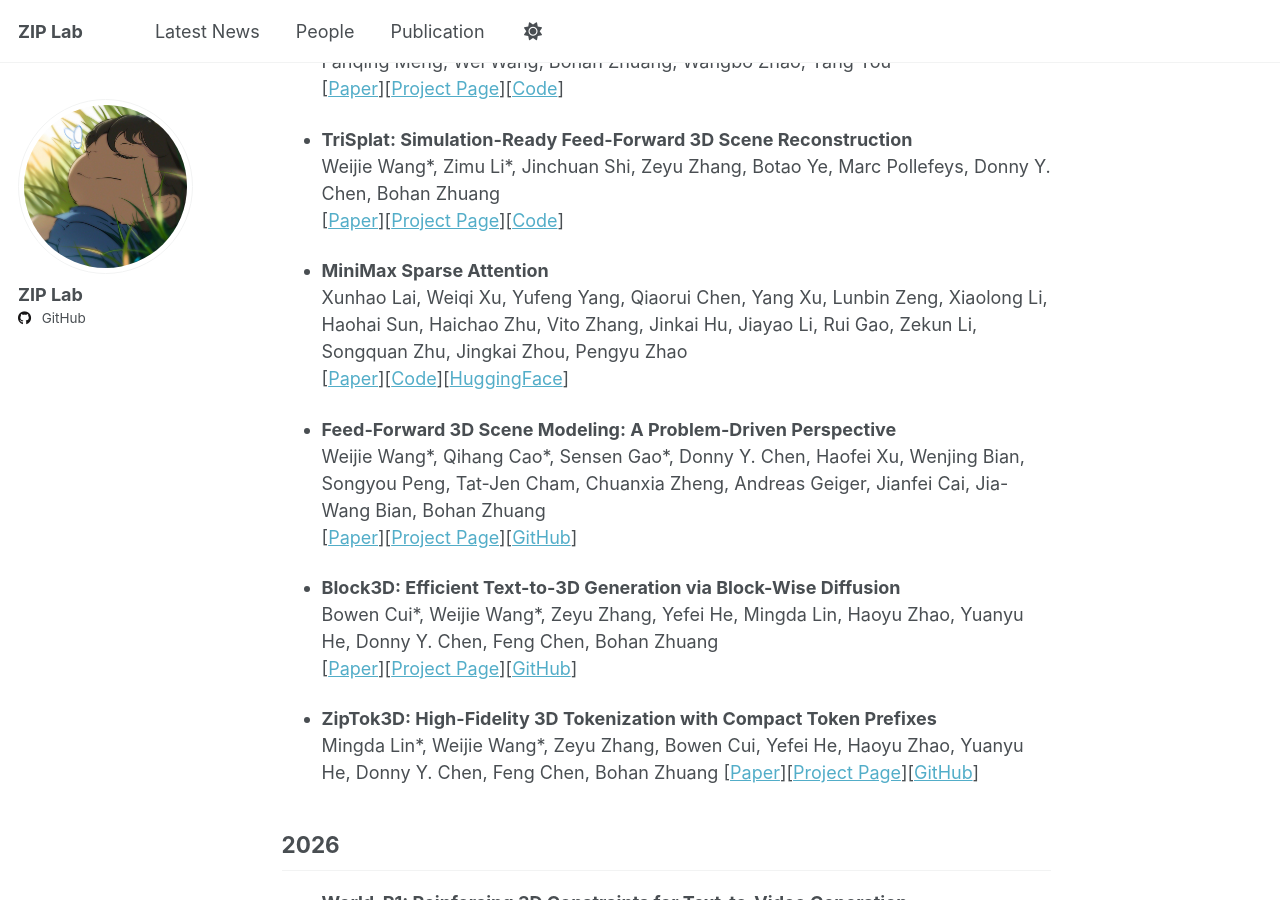
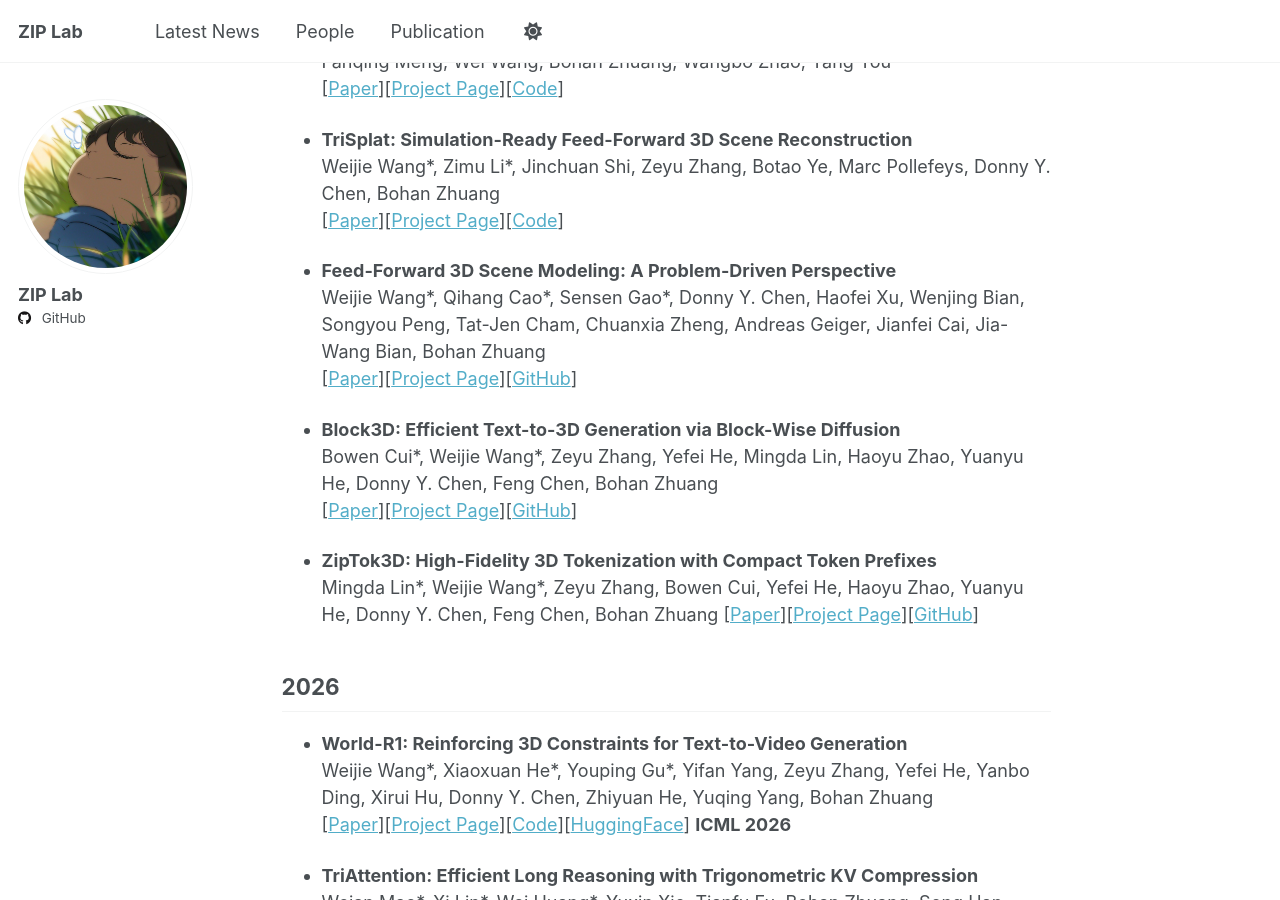
Before and after one commit to ziplab/ziplab.github.io, a Jekyll site: the page built from _pages/publication.md, in a window 1280 px wide and 900 px high, scrolled down 2023 px. Built offline with Jekyll 4.4.1, drawn with Linux system fonts in a browser that asks for light colours.

Commit message:
Update publication.md

```diff
--- a/_pages/publication.md
+++ b/_pages/publication.md
@@ -87,10 +87,6 @@ Pengfei Zhou, Zhiwei Tang, Yixing Ma, Jiasheng Tang, Yizeng Han, Zhenglin Wan, F
 Weijie Wang\*, Zimu Li\*, Jinchuan Shi, Zeyu Zhang, Botao Ye, Marc Pollefeys, Donny Y. Chen, Bohan Zhuang
 \[[Paper](https://arxiv.org/abs/2605.26115)\]\[[Project Page](https://lhmd.top/trisplat/#interactive)\]\[[Code](https://github.com/ziplab/TriSplat)\]
 
-
-- **MiniMax Sparse Attention**
-Xunhao Lai, Weiqi Xu, Yufeng Yang, Qiaorui Chen, Yang Xu, Lunbin Zeng, Xiaolong Li, Haohai Sun, Haichao Zhu, Vito Zhang, Jinkai Hu, Jiayao Li, Rui Gao, Zekun Li, Songquan Zhu, Jingkai Zhou, Pengyu Zhao
-\[[Paper](https://arxiv.org/abs/2606.13392)\]\[[Code](https://github.com/MiniMax-AI/MSA)\]\[[HuggingFace](https://huggingface.co/MiniMaxAI/MiniMax-M3)\]
 
 
 - **Feed-Forward 3D Scene Modeling: A Problem-Driven Perspective**
```
